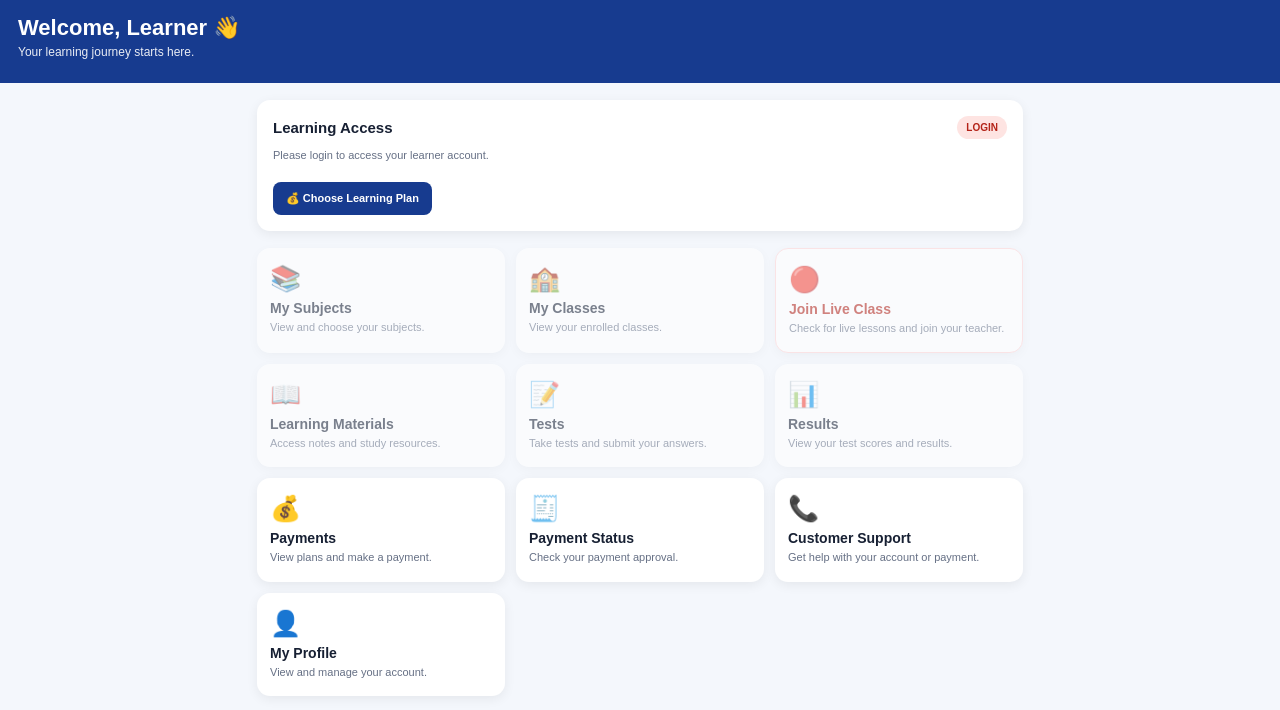
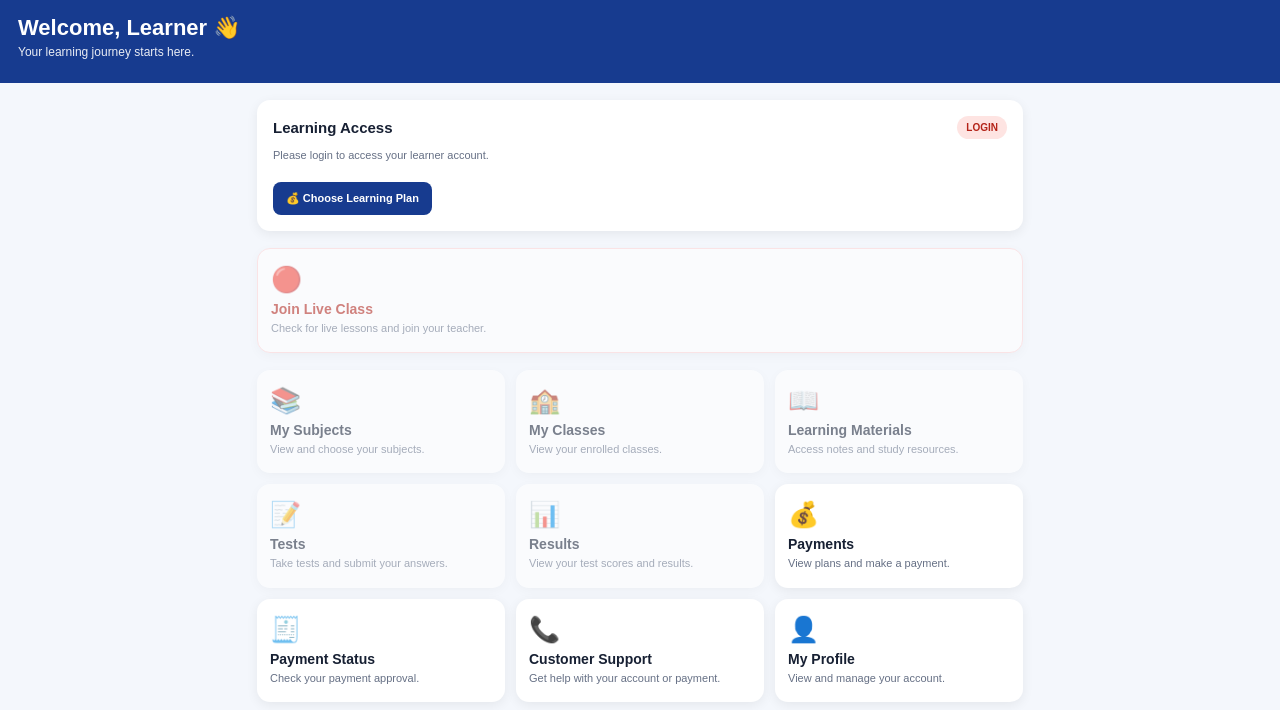
Before and after one commit to owensingogo/mule-learner-tuition2, a plain HTML site: page learner/dashboard.html in a window 1280 px wide. Shown: the part 57-767 px from the top of the page. Drawn offline with Linux system fonts and the light colour scheme.

Commit message:
Add files via upload

```diff
--- a/learner/dashboard.html
+++ b/learner/dashboard.html
@@ -79,6 +79,25 @@ style="display:none">
 
 </div>
 
+
+<!-- LIVE CLASS MOVED TO THE TOP -->
+
+<a href="live-class.html"
+class="card live lockedCard"
+id="liveCard"
+style="display:block;margin-bottom:17px">
+
+<div class="icon">🔴</div>
+
+<h3>Join Live Class</h3>
+
+<p>
+Check for live lessons and join your teacher.
+</p>
+
+</a>
+
+
 <div class="grid">
 
 <a href="subjects.html" class="card lockedCard" id="subjectsCard">
@@ -93,11 +112,6 @@ style="display:none">
 <p>View your enrolled classes.</p>
 </a>
 
-<a href="live-class.html" class="card live lockedCard" id="liveCard">
-<div class="icon">🔴</div>
-<h3>Join Live Class</h3>
-<p>Check for live lessons and join your teacher.</p>
-</a>
 
 <a href="materials.html" class="card lockedCard" id="materialsCard">
 <div class="icon">📖</div>
```
